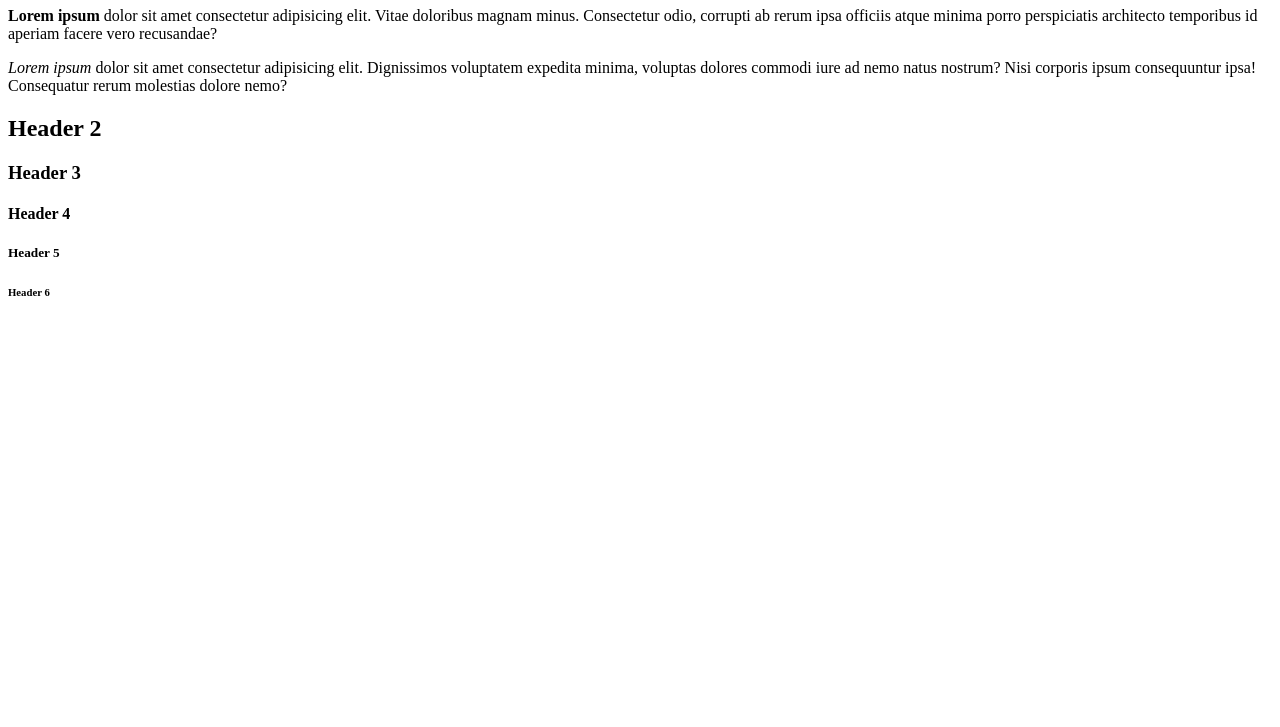
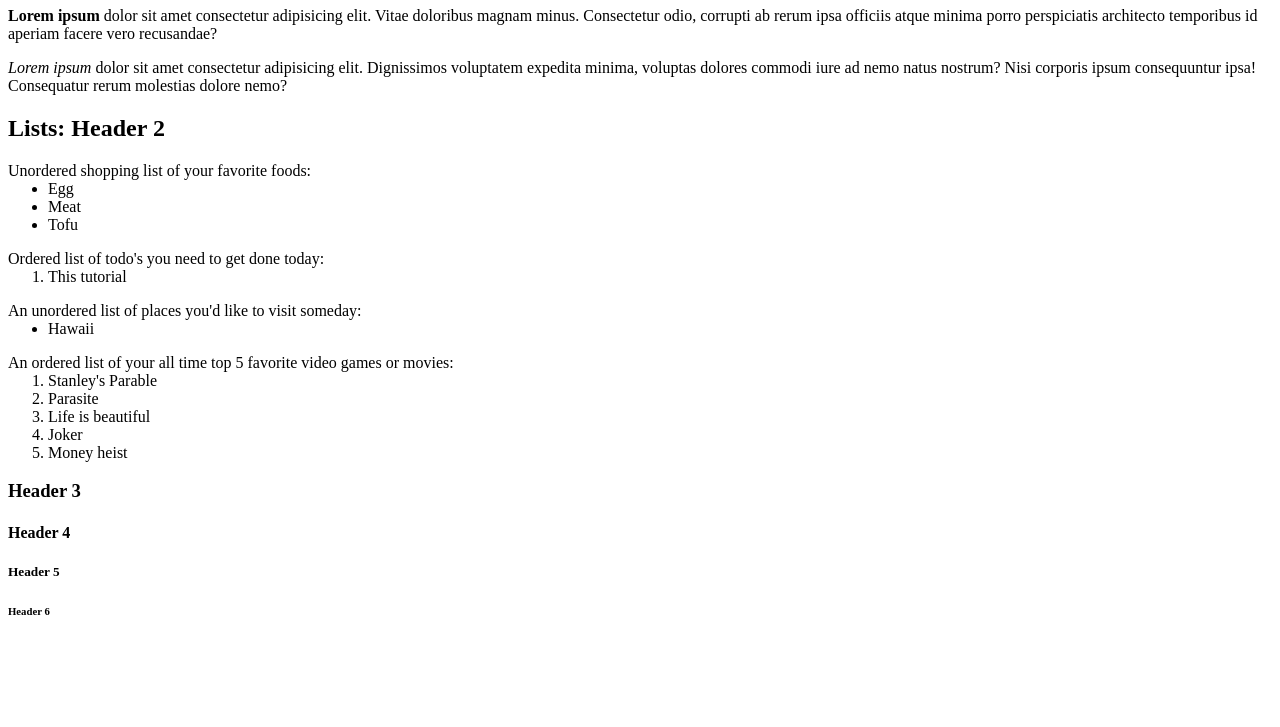
Before and after one commit to ChinZJ/TheOdinProject, a plain HTML site: page html-boilerplate/index.html in a window 1280 px wide. Shown: the part 73-800 px from the top of the page. Drawn offline with Linux system fonts and the light colour scheme.

Commit message:
HTML Foundations - Lists tutorial

```diff
--- a/html-boilerplate/index.html
+++ b/html-boilerplate/index.html
@@ -3,12 +3,12 @@
 <html lang="en">
     <head>
         <meta charset="UTF-8">
-        <title>My First Webpage</title>
+        <title>HTML Boilerplate: My First Webpage</title>
     </head>
 
     <body>
         <!-- This is a comment. -->
-        <h1>Header 1</h1>
+        <h1>Working with Text: Header 1</h1>
             <p><strong>Lorem ipsum</strong> dolor sit amet consectetur adipisicing elit.
                 Vitae doloribus magnam minus. Consectetur odio,
                 corrupti ab rerum ipsa officiis atque minima porro perspiciatis architecto
@@ -21,7 +21,38 @@
                 Consequatur rerum molestias dolore nemo?
             </p>
 
-        <h2>Header 2</h2>
+        <h2>Lists: Header 2</h2>
+        <!-- Margin solution adapted from link below, though this seems to be CSS related. -->
+        <!-- https://www.sitepoint.com/community/t/how-to-remove-line-break-before-ul/1128 -->
+            <p style="margin-bottom: 0;">Unordered shopping list of your favorite foods:
+                <ul style="margin-top: 0;">
+                    <li>Egg</li>
+                    <li>Meat</li>
+                    <li>Tofu</li>
+                </ul>
+            </p>
+
+            <p style="margin-bottom: 0;">Ordered list of todo's you need to get done today:
+                <ol style="margin-top: 0;">
+                    <li>This tutorial</li>
+                </ol>
+            </p>
+
+            <p style="margin-bottom: 0;">An unordered list of places you'd like to visit someday:
+                <ul style="margin-top: 0;">
+                    <li>Hawaii</li>
+                </ul>
+            </p>
+
+            <p style="margin-bottom: 0;">An ordered list of your all time top 5 favorite video games or movies:
+                <ol style="margin-top: 0;">
+                    <li>Stanley's Parable</li>
+                    <li>Parasite</li>
+                    <li>Life is beautiful</li>
+                    <li>Joker</li>
+                    <li>Money heist</li>
+                </ol>
+            </p>
 
         <h3>Header 3</h3>
 
```
